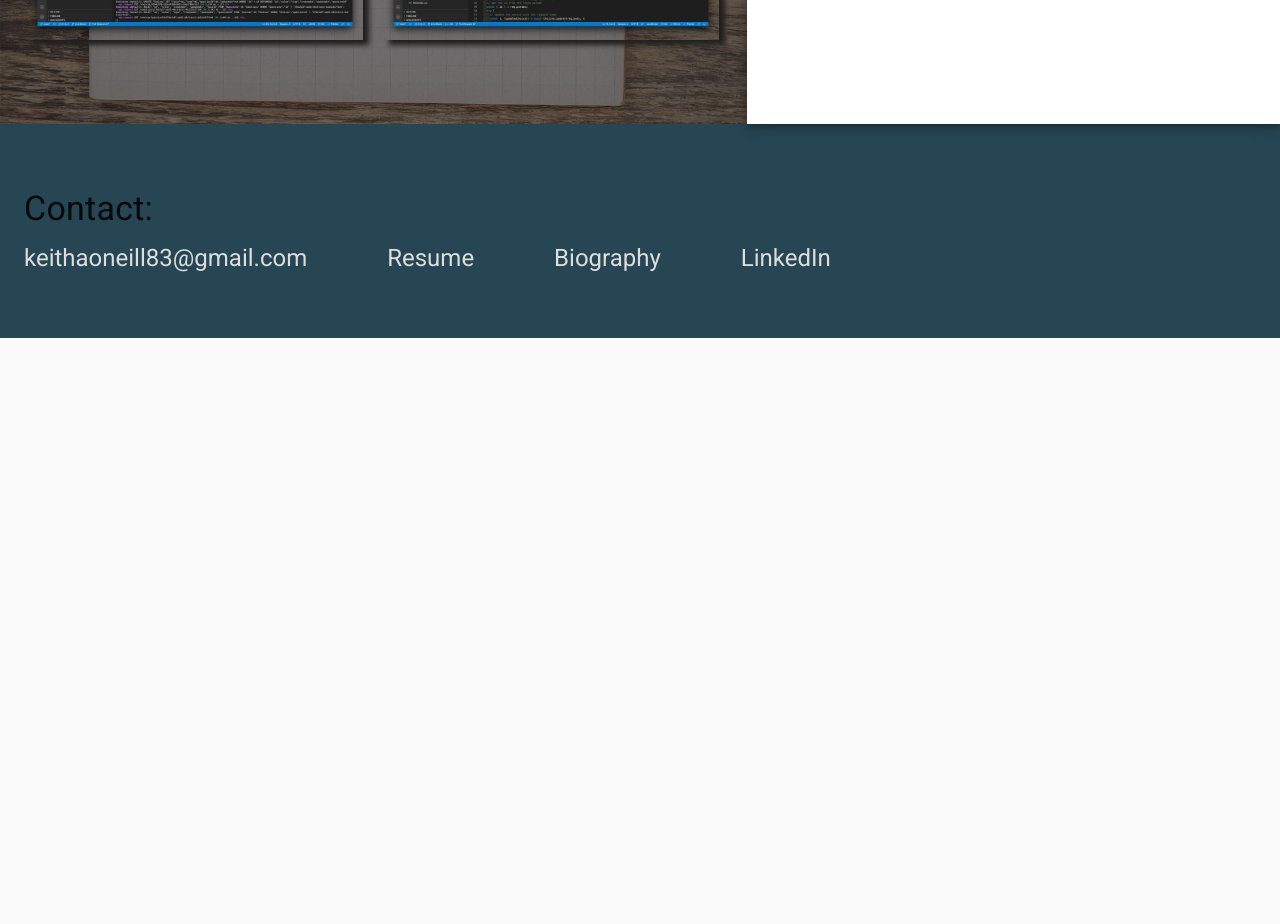
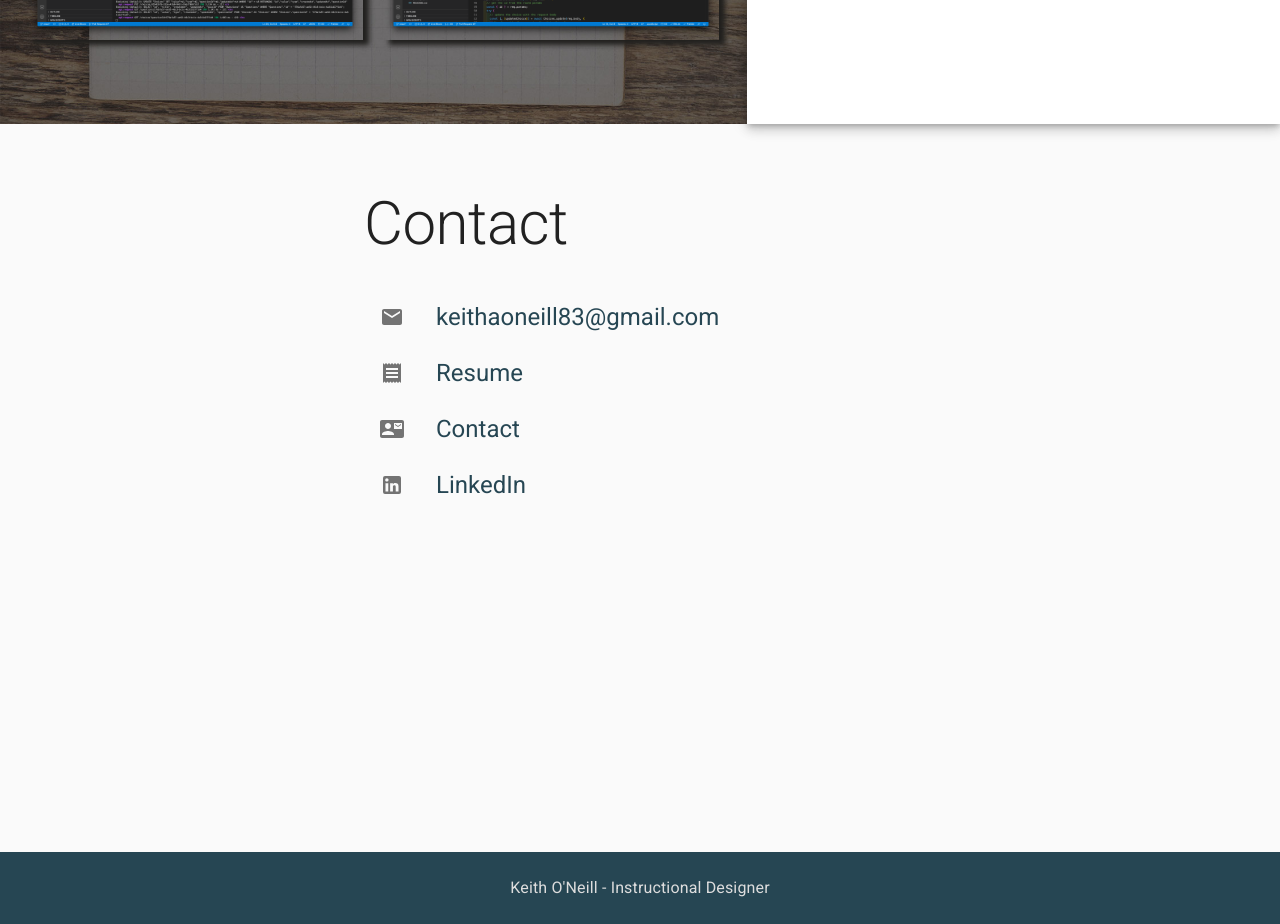
Before and after one commit to keithoneill/portfolio, a React (Create React App) app in the folder keithoneill-portfolio/: page /onlinequiz in a window 1280 px wide. Shown: the part 740-1664 px from the top of the page. Before the commit the page ends 1078 px from the top, so only its background shows below. Built offline with nearby package versions, Linux system fonts and the light colour scheme.

Commit message:
Restyled footer

```diff
--- a/keithoneill-portfolio/src/components/Footer.js
+++ b/keithoneill-portfolio/src/components/Footer.js
@@ -1,44 +1,87 @@
 import React from 'react';
+import { CssBaseline, Typography, Container, Link, List, ListItem, ListItemIcon, ListItemText } from '@material-ui/core';
 import { makeStyles } from '@material-ui/core/styles';
-import { Grid, Link, Container, Typography } from '@material-ui/core'
+import ReceiptIcon from '@material-ui/icons/Receipt';
+import EmailIcon from '@material-ui/icons/Email';
+import ContactMailIcon from '@material-ui/icons/ContactMail';
+import LinkedInIcon from '@material-ui/icons/LinkedIn';
+
 
 const useStyles = makeStyles((theme) => ({
   root: {
     display: 'flex',
+    flexDirection: 'column',
+    minHeight: '100vh',
+  },
+  main: {
+    marginTop: theme.spacing(8),
+    marginBottom: theme.spacing(2),
+  },
+  footer: {
+    padding: theme.spacing(3, 2),
+    marginTop: 'auto',
     backgroundColor: '#264653',
+    textAlign: 'center',
+    color: '#ddd',
   },
-  container: {
-    marginTop: theme.spacing(8),
-    marginBottom: theme.spacing(8),
-    display: 'flex',
+  links: {
+    color: '#264653',
+    '&:hover': {
+      backgroundColor: 'rgba(51, 170, 51, .1) ',
+    },
   },
-  icon: {
-    color: '#ddd',
-    width: 50,
-    height: 78,
-  }
 }));
 
 export default function Footer() {
   const classes = useStyles();
 
   return (
-    <Typography component="footer" className={classes.root}>
-      <Container className={classes.container}>
-        <Grid container spacing={5}>
-          <Grid item xs={6} sm={4} md={2}>
-            <Typography variant="h4" gutterBottom>
-              Contact:
-            </Typography>
-            <Typography variant="h5" >
-              <Link href="mailto:keithaoneill83@gmail.com" style={{ textDecoration: 'none', color: '#ddd' }}>keithaoneill83@gmail.com</Link>
-              <Link href="/resume" style={{ textDecoration: 'none', color: '#ddd', marginLeft: '80px' }}>Resume</Link>
-              <Link href="/biography" style={{ textDecoration: 'none', color: '#ddd', marginLeft: '80px' }}>Biography</Link>
-              <Link href="https://www.linkedin.com/in/keith-o-neill-280179133/" style={{ textDecoration: 'none', color: '#ddd', marginLeft: '80px' }}>LinkedIn</Link>
-            </Typography>
-          </Grid>
-        </Grid>
+    <div className={classes.root}>
+      <CssBaseline />
+      <Container component="main" className={classes.main} maxWidth="sm">
+        <Typography variant="h2" component="h1" gutterBottom>
+          Contact
+        </Typography>
+          <List>
+            <Link href="mailto:keithaoneill83@gmail.com" style={{ textDecoration: 'none' }} >
+              <ListItem>
+                <ListItemIcon>
+                  <EmailIcon />
+                </ListItemIcon>
+                <ListItemText primary={<Typography variant='h5' className={classes.links}>keithaoneill83@gmail.com</Typography>}/>
+              </ListItem>
+            </Link>
+            <Link href="/resume" style={{ textDecoration: 'none' }} >
+              <ListItem>
+                <ListItemIcon>
+                  <ReceiptIcon />
+                </ListItemIcon>
+                <ListItemText primary={<Typography variant='h5' className={classes.links}>Resume</Typography>}/>
+              </ListItem>
+            </Link>
+            <Link href="/contact" style={{ textDecoration: 'none' }} >
+              <ListItem>
+                <ListItemIcon>
+                  <ContactMailIcon />
+                </ListItemIcon>
+                <ListItemText primary={<Typography variant='h5' className={classes.links}>Contact</Typography>}/>
+              </ListItem>
+            </Link>
+            <Link href="https://www.linkedin.com/in/keith-o-neill-280179133/" style={{ textDecoration: 'none' }} >
+              <ListItem>
+                <ListItemIcon>
+                  <LinkedInIcon />
+                </ListItemIcon>
+                <ListItemText primary={<Typography variant='h5' className={classes.links}>LinkedIn</Typography>}/>
+              </ListItem>
+            </Link>
+          </List>
       </Container>
-    </Typography>
+      <footer className={classes.footer}>
+        <Container maxWidth="sm">
+          <Typography variant="body1">Keith O'Neill - Instructional Designer</Typography>
+        </Container>
+      </footer>
+    </div>
   );
 }
```
